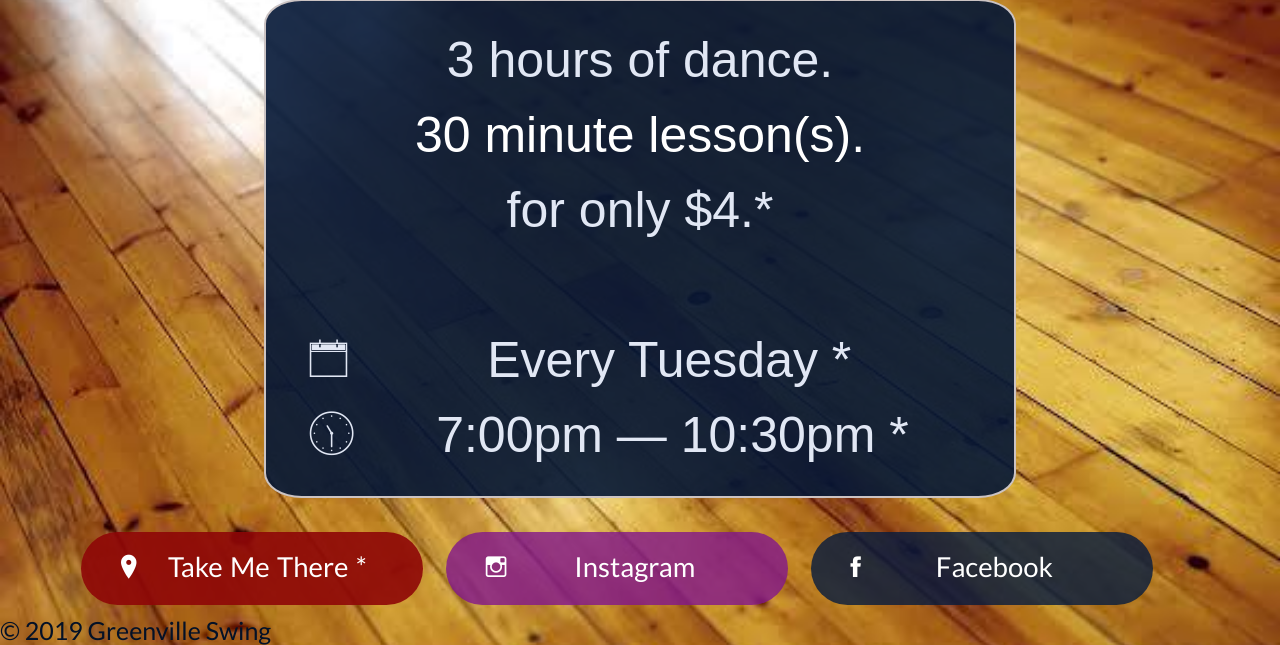
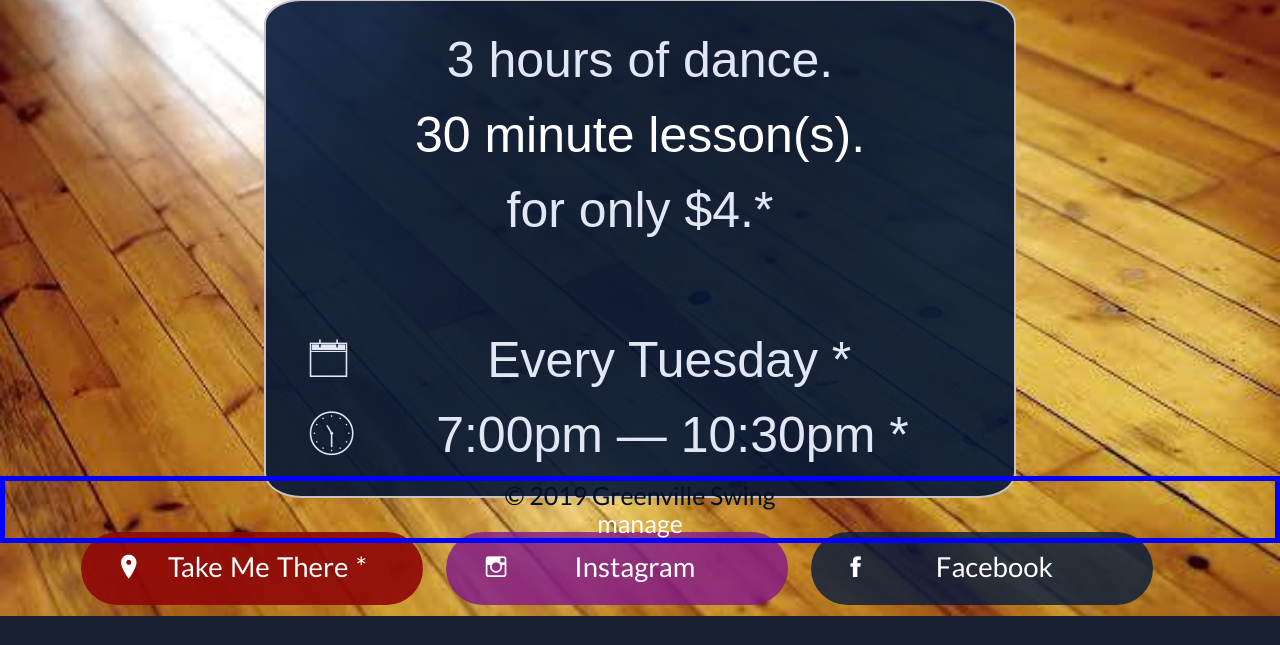
Before and after one commit to theTisrock/gvlswing-flask, a Flask app: page / in a window 1280 px wide. Shown: the part 257-902 px from the top of the page. After the commit the page ends 873 px from the top, so only its background shows below. Run offline with Flask 2, Linux system fonts and the light colour scheme; some web fonts are replaced.

Commit message:
"Simplified routes. Adjusted positioning of footer."

```diff
--- a/gvlswing_app/routes.py
+++ b/gvlswing_app/routes.py
@@ -8,8 +8,9 @@
 from gvlswing_app import app, db  # use the flask app object created in __init__.py
 from gvlswing_app.forms import LoginForm
 from flask import render_template, url_for, redirect, flash, request
-from flask_login import current_user, login_user
+from flask_login import current_user, login_user, logout_user
 from gvlswing_app.models import ActivityLog, Administrator
+
 
 @app.route("/")
 @app.route("/index")
@@ -17,37 +18,48 @@ def index():
     return render_template("index.html")
 
 
-@app.route("/admin")  # the login panel after access has been granted
-def admin_panel():
-    """
-    Load the administration panel if the administrator is logged in. If not, redirect to login.
-    """
-    if not current_user.is_authenticated:
-        flash("Woops!")
-        return redirect(url_for("index"))
-    flash("You are logged in as admin.")
-    return render_template("index")
+# @app.route("/admin")  # admin landing
+# def admin_panel():
+#     """
+#     Load the administration panel if the administrator is logged in. If not, redirect to login.
+#     """
+#     if current_user.is_anonymous:
+#         flash("Woops!")
+#         return redirect(url_for("index"))
+#     elif current_user.is_authenticated:
+#         return "Admin Control Panel: give selection of page & content to edit. Show admin activity log."
+#
+#     return "Something went wrong in admin_panel() procedure"
 
 
-@app.route("/admin/login", methods=['GET', 'POST'])  # the login form to grant access
+@app.route("/admin", methods=['GET', 'POST'])  # the login form to grant access
 def admin_login():
     form = LoginForm()
 
     if current_user.is_authenticated:
-        flash("Um ... you're already logged in")
         return redirect(url_for("admin_panel"))
 
-    if request.method == 'GET':  # log them in
+    if current_user.is_anonymous and request.method == 'GET':  # allow attempted log in
         return render_template("login.html", form=form)
 
     if form.validate_on_submit() and request.method == 'POST':  # they are trying to submit a login form
         user = Administrator.query.filter_by(username=form.username.data).first()
         if user and user.check_password(form.password.data):
+            flash("Successful login!")
             login_user(user, remember=form.remember_me.data)
-            flash(f"You're logged in as {user.username}")
-            return redirect(url_for("index"))
+            return redirect(url_for("admin_panel", username=user.username))
+        else:
+            flash("Failed login attempt.")
+            return redirect(url_for("admin_panel"))
 
-    return "Check admin/login route"
+    return "Something went wrong in the admin_login() procedure."
+
+
+@app.route("/logout")
+def logout():
+    logout_user()
+    flash("Logged out")
+    return redirect(url_for("index"))
 
 
 # end routes
--- a/gvlswing_app/static/resources/css/style.css
+++ b/gvlswing_app/static/resources/css/style.css
@@ -53,6 +53,22 @@ header {
     min-height: 100vh; /* added to fix excess white space near bottom of header when resizing the screen */ /*
     color: #031127;
     font-size: inherit;*/
+}
+
+/*========================================================*/
+/*================== FOOTER SECTION ======================*/
+/*========================================================*/
+footer {
+    border: 5px solid blue;
+    position: absolute;
+    display: block;
+    width: 100%;
+    height: auto;
+    bottom: 0;
+}
+
+footer * {
+    text-align: center;
 }
 
         /*-------- WELCOME TEXTBOX ---------*/
@@ -158,11 +174,20 @@ welcome-lessons-link:hover {
 /*================== BUTTONS =============================*/
 /*========================================================*/
 .btn {
+    /* border: 3px solid red; */
 /*    positioning */
     padding: 19px 25px;
 /*    content */
     word-spacing: 2px;
     white-space: nowrap;
+}
+
+.btn-manage {
+    /* border: 1px solid #fff; */
+    display: block;
+    margin: 0 auto;
+    height: auto;
+    max-width: 30%;
 }
 
 .btn:link,
--- a/gvlswing_app/templates/_layout.html
+++ b/gvlswing_app/templates/_layout.html
@@ -23,9 +23,13 @@ All partial views will follow this convention.
 <body>
 <!--                                        HEADER                                      -->
     <header>
+        {% if current_user.is_authenticated %}
+            <a href="/logout">Logout</a>
+        {% endif %}
 
         {% with messages = get_flashed_messages() %}
             {% if messages %}
+            <!-- flashed messages -->
             <ul>
                 {% for m in messages %}
                 <li>{{ m }}</li>
@@ -40,14 +44,18 @@ All partial views will follow this convention.
     <!--                                            CONTENT                                     -->
     <main>
         {% block content %}
-    <!--  Using Jinja2 this is where web page content will be displayed. Any page using this template will inherit a header and footer automat ically  -->
-    <!--  put nothing in this space -->
         {% endblock %}
     </main>
     <!--                                            FOOTER                                      -->
-    <footer>
+    <footer class="footer push">
+        <div class="section-footer">
             {% block footer %}
             {% endblock %}
+
+            {% if current_user.is_anonymous %}
+                <a class="btn-manage" href="/admin">manage</a>
+            {% endif %}
+        </div>
     </footer>
 </body>
 </html>
```
Lines whose indentation alone changed are shown as unchanged.
